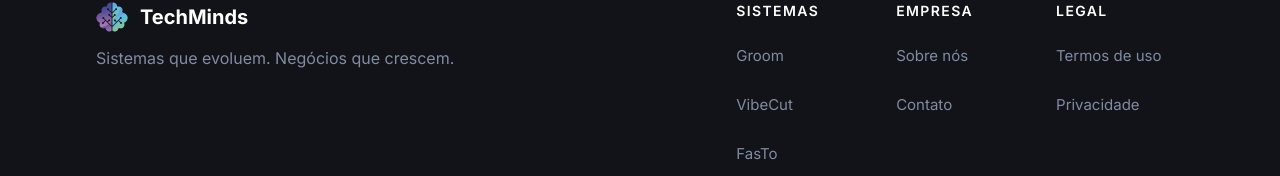
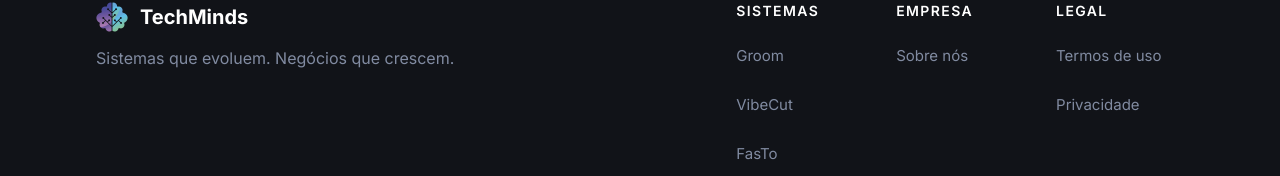
Before and after one commit to TechMinds-Group/Institucional_Landing_Page, a React (Vite) app: page / in a window 1280 px wide. Shown: the part 5306-5482 px from the top of the page. Built offline with nearby package versions, Linux system fonts and the light colour scheme.

Commit message:
fix(RN-024): rodape - remove link autorreferente Contato do grupo Empresa (contatos vivem no trust panel); chaves footerB.nav.contact removidas (3 idiomas)

```diff
--- a/src/app/components/FooterB.tsx
+++ b/src/app/components/FooterB.tsx
@@ -124,15 +124,6 @@
                     {footerB.nav.about}
                   </a>
                 </li>
-                <li style={{ lineHeight: "36px" }}>
-                  <a
-                    href={`#${SECTION_IDS.contato}`}
-                    onClick={(e) => handleAnchorClick(e, SECTION_IDS.contato)}
-                    className="text-[#818BA1] hover:text-[#39B9B5] transition-colors duration-150 cursor-pointer text-[15px]"
-                  >
-                    {footerB.nav.contact}
-                  </a>
-                </li>
               </ul>
             </div>
 
--- a/src/app/i18n/translations.ts
+++ b/src/app/i18n/translations.ts
@@ -413,7 +413,6 @@
       companyTitle: string;
       legalTitle: string;
       about: string;
-      contact: string;
       terms: string;
       privacy: string;
     };
@@ -661,7 +660,6 @@
         companyTitle: 'Empresa',
         legalTitle: 'Legal',
         about: 'Sobre nós',
-        contact: 'Contato',
         terms: 'Termos de uso',
         privacy: 'Privacidade'
       },
@@ -1540,7 +1538,6 @@
         companyTitle: 'Company',
         legalTitle: 'Legal',
         about: 'About us',
-        contact: 'Contact',
         terms: 'Terms of use',
         privacy: 'Privacy'
       },
@@ -2420,7 +2417,6 @@
         companyTitle: 'Empresa',
         legalTitle: 'Legal',
         about: 'Sobre nosotros',
-        contact: 'Contacto',
         terms: 'Términos de uso',
         privacy: 'Privacidad'
       },
```
Also changed, not shown: 1 other file (tests, documents, lock files or other folders).
